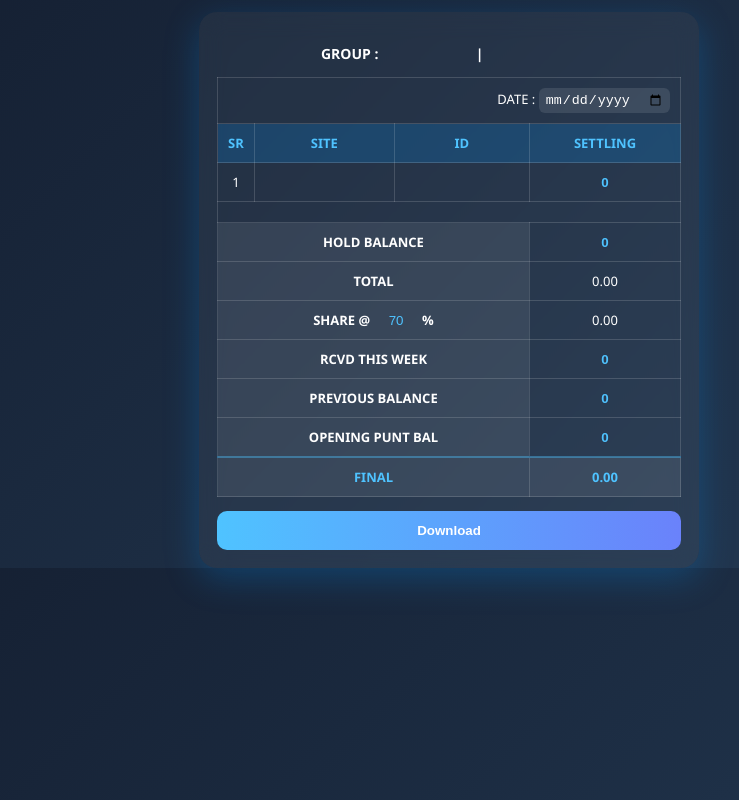
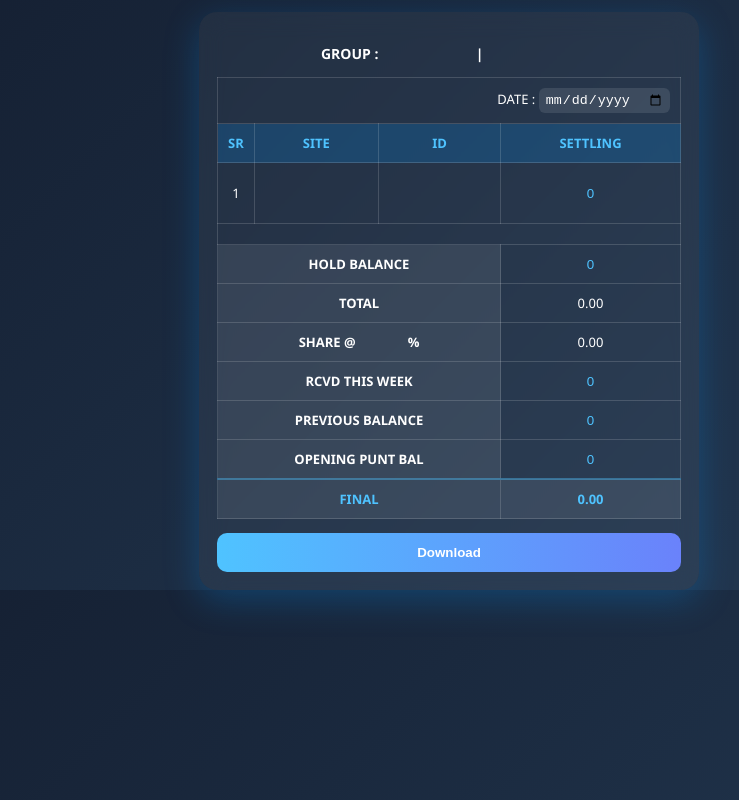
Before and after one commit to accmanage/Panel_Hisab, a plain HTML site: page index.html in a window 1280 px wide. Shown: the whole page, without its empty margins (191-930 px from the left). Drawn offline with nearby package versions, Linux system fonts and the light colour scheme.

Commit message:
Update index.html

```diff
--- a/index.html
+++ b/index.html
@@ -3,7 +3,7 @@
 <head>
 <meta charset="UTF-8">
 <meta name="viewport" content="width=device-width, initial-scale=1.0">
-<title>Futuristic Panel</title>
+<title>Excel Panel</title>
 
 <script src="https://cdnjs.cloudflare.com/ajax/libs/html2canvas/1.4.1/html2canvas.min.js"></script>
 
@@ -50,7 +50,6 @@ h3 input {
 table {
   width: 100%;
   border-collapse: collapse;
-  margin-top: 6px;
 }
 
 td, th {
@@ -58,7 +57,6 @@ td, th {
   padding: 10px;
   font-size: 13px;
   text-align: center;
-  overflow: visible;
 }
 
 th {
@@ -78,26 +76,33 @@ th {
   border-top: 2px solid rgba(79,195,255,0.4);
 }
 
-/* Normal Inputs */
+/* Normal inputs */
 .auto-input {
   width: 100%;
   border: none;
   background: transparent;
   color: #4fc3ff;
   text-align: center;
-  font-weight: 600;
 }
 
-/* ✅ WRAP ONLY SITE & ID */
-.wrap-input {
+/* ✅ SMART INPUT (SITE & ID) */
+.smart-input {
   width: 100%;
+  max-width: 15ch;
+
   border: none;
   background: transparent;
   color: #4fc3ff;
+
+  resize: none;
+  overflow: hidden;
+
+  white-space: normal;
+  word-break: break-word;
+
   text-align: left;
   font-weight: 600;
-  white-space: normal;
-  word-break: break-word;
+  line-height: 1.2;
 }
 
 /* Share row */
@@ -105,7 +110,6 @@ th {
   display: flex;
   justify-content: center;
   gap: 6px;
-  white-space: nowrap;
 }
 
 .percent-input {
@@ -132,8 +136,8 @@ input[type="date"] {
 /* Button */
 .download-btn {
   width: 100%;
+  margin-top: 14px;
   padding: 12px;
-  margin-top: 14px;
   border-radius: 10px;
   background: linear-gradient(90deg, #4fc3ff, #6a82fb);
   color: white;
@@ -172,8 +176,8 @@ input[type="date"] {
 
 <tr>
 <td>1</td>
-<td><input id="site" class="wrap-input"></td>
-<td><input id="id" class="wrap-input"></td>
+<td><textarea id="site" class="smart-input"></textarea></td>
+<td><textarea id="id" class="smart-input"></textarea></td>
 <td><input id="settling" class="auto-input" value="0"></td>
 </tr>
 
@@ -192,8 +196,7 @@ input[type="date"] {
 <tr>
 <td colspan="3" class="label">
   <div class="share-row">
-    SHARE @
-    <input id="percent" class="percent-input" value="70">%
+    SHARE @ <input id="percent" class="percent-input" value="">%
   </div>
 </td>
 <td id="share"></td>
@@ -226,6 +229,18 @@ input[type="date"] {
 </div>
 
 <script>
+// Auto height for SITE & ID
+function autoHeight(el) {
+  el.style.height = "auto";
+  el.style.height = el.scrollHeight + "px";
+}
+
+["site", "id"].forEach(id => {
+  const el = document.getElementById(id);
+  el.addEventListener("input", () => autoHeight(el));
+});
+
+// Calculation
 function applyColor(el, value) {
   let target = el.tagName === "INPUT" ? el.parentElement : el;
   target.classList.remove("positive", "negative");
@@ -235,38 +250,35 @@ function applyColor(el, value) {
 }
 
 function calc() {
-  let settlingEl = document.getElementById("settling");
-  let holdEl = document.getElementById("hold");
-  let totalEl = document.getElementById("total");
-  let finalEl = document.getElementById("final");
+  let settlingVal = +document.getElementById("settling").value || 0;
+  let holdVal = +document.getElementById("hold").value || 0;
+  let percentVal = +document.getElementById("percent").value || 0;
+  let rcvdVal = +document.getElementById("rcvd").value || 0;
+  let prevVal = +document.getElementById("prev").value || 0;
+  let openingVal = +document.getElementById("opening").value || 0;
 
-  let settling = +settlingEl.value || 0;
-  let hold = +holdEl.value || 0;
-  let percent = +document.getElementById("percent").value || 0;
-  let rcvd = +document.getElementById("rcvd").value || 0;
-  let prev = +document.getElementById("prev").value || 0;
-  let opening = +document.getElementById("opening").value || 0;
+  let totalVal = settlingVal + holdVal;
+  let shareVal = settlingVal * (percentVal / 100);
+  let finalVal = prevVal + openingVal - rcvdVal + shareVal;
 
-  let total = settling + hold;
-  let share = settling * (percent / 100);
-  let final = prev + opening - rcvd + share;
+  document.getElementById("total").innerText = totalVal.toFixed(2);
+  document.getElementById("share").innerText = shareVal.toFixed(2);
+  document.getElementById("final").innerText = finalVal.toFixed(2);
 
-  totalEl.innerText = total.toFixed(2);
-  document.getElementById("share").innerText = share.toFixed(2);
-  finalEl.innerText = final.toFixed(2);
-
-  applyColor(settlingEl, settling);
-  applyColor(holdEl, hold);
-  applyColor(totalEl, total);
-  applyColor(finalEl, final);
+  applyColor(document.getElementById("settling"), settlingVal);
+  applyColor(document.getElementById("hold"), holdVal);
+  applyColor(document.getElementById("total"), totalVal);
+  applyColor(document.getElementById("final"), finalVal);
 }
 
+// Bind inputs
 document.querySelectorAll("input").forEach(i => {
   i.addEventListener("input", calc);
 });
 
 calc();
 
+// Download
 function downloadImage() {
   html2canvas(document.getElementById("capture"), {
     scale: 3,
```
